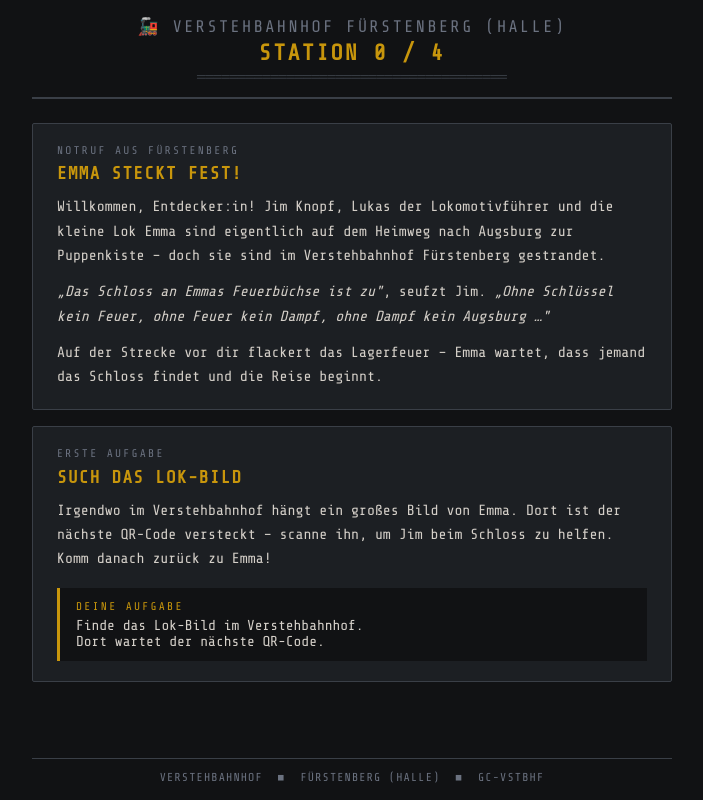
After one commit to KidsLabDe/Verstehbahnhof-Cache, a Flask app: page /aufgabe_st4rt_v9p in a window 1280 px wide. The commit adds this page. Shown: the whole page, without its empty margins (288-991 px from the left). Run offline with Flask 3, Linux system fonts and the light colour scheme.

Commit message:
Gameplay-Refactor: Dual-QR-Flow + Attract + Bahnhofs-Öffnungs-Animation
Neues State-Modell mit 2 QR-Scans pro Bahnhof und Idle-Sentinel:

Server (webseite/server.py):
- state.json: {station: -1..4, task_done: bool, last_activity}
- scan_start_qr() unterscheidet 4 Fälle: started, advanced, pending, arrived
- mark_task_done(required_station) setzt task_done bei passendem Bahnhof
- neue Route /aufgabe_st4rt_v9p mit dynamischer Template-Verzweigung
- /state liefert {station, task_done, station_name, last_activity}
- INACTIVITY_TIMEOUT 30 min → 15 min, Reset auf {station:-1, task_done:false}
- Spieler-Flow: idle → Start-QR → Fürstenberg → Task-QR → zurück zu
  Start-QR → nächster Bahnhof wird freigeschaltet

Templates:
- aufgabe_st4rt_v9p.html (neu) mit 4 Verzweigungen über kind-Variable
  (started/advanced/pending/arrived). Finale-Content (TFTC) liegt im
  arrived-Zweig.
- aufgabe1/_w3rkst4tt/_g0ldst3in/_l0r3nf4hrt weisen jetzt alle zurück
  zum Start-QR statt zur nächsten Station. Behalten MatzEs reduzierten
  Textstil.

Firmware (firmware/src/main.cpp):
- Attract-Modus (Fire2012 + Bursts) läuft bei currentStation < 0
- tickAttractAnimation, drawAttract, fireStep, spawnBurst, burstStep,
  heatColor, qadd8/qsub8 – alles in main.cpp, keine neuen Deps
- transitionFlash beim Spielstart (-1 → 0)
- openStationAnimation beim Vorwärts-Übergang (rot blinken → fade out →
  grün fade in, blockierend ~1.8 s). Wird vor dem currentStation-Update
  aufgerufen, damit drawBaseline den Bahnhof noch als rot kennt.
- pollApiAndUpdate liest doc["station"] statt doc["state"]; akzeptiert
  auch Idle-Sentinel -1 (Server-Timeout → Firmware zurück zu Attract)
- loop() schaltet zwischen Attract-Modus (zeitgesteuerter Poll) und
  Pendel-Modus (Wendepunkt-Poll); TRAIN_FRAME_MS bleibt 18 ms
- Attract-Defines in config.h.example dokumentiert, Fallbacks in main.cpp

Flash 30.9%, RAM 35.8% auf dem D1 Mini Lite – reichlich Luft.

Co-Authored-By: Claude Opus 4.6 (1M context) <noreply@anthropic.com>

```diff
--- a/webseite/server.py
+++ b/webseite/server.py
@@ -8,93 +8,170 @@ app = Flask(__name__)
 _data_dir = os.environ.get("STATE_DIR", os.path.dirname(__file__))
 os.makedirs(_data_dir, exist_ok=True)
 STATE_FILE = os.path.join(_data_dir, "state.json")
-INACTIVITY_TIMEOUT = timedelta(minutes=30)
+INACTIVITY_TIMEOUT = timedelta(minutes=15)
+
+# Bahnhof-Indizes (müssen zur Firmware-Reihenfolge passen)
+IDLE = -1
+STATION_FURSTENBERG = 0
+STATION_BERLIN = 1
+STATION_LEIPZIG = 2
+STATION_NURNBERG = 3
+STATION_AUGSBURG = 4
+NUM_STATIONS = 5
 
 STATION_NAMES = {
-    0: "start",
-    1: "lock",
-    2: "repair_cafe",
-    3: "goldstein",
-    4: "lore",
+    -1: "idle",
+    0: "furstenberg",
+    1: "berlin",
+    2: "leipzig",
+    3: "nurnberg",
+    4: "augsburg",
 }
+
+
+# -------- State-Persistenz --------
+
+def _fresh():
+    return {
+        "station": IDLE,
+        "task_done": False,
+        "last_activity": datetime.now().isoformat(),
+    }
 
 
 def load_state():
     if not os.path.exists(STATE_FILE):
-        return {"state": 0, "last_activity": datetime.now().isoformat()}
+        return _fresh()
     with open(STATE_FILE) as f:
-        return json.load(f)
+        data = json.load(f)
+    # defensiv: fehlende Felder auffüllen (Upgrade vom alten Schema)
+    if "station" not in data:
+        data["station"] = data.get("state", IDLE)
+    data.setdefault("task_done", False)
+    data.setdefault("last_activity", datetime.now().isoformat())
+    return data
 
 
-def save_state(state_dict):
+def save_state(data):
     with open(STATE_FILE, "w") as f:
-        json.dump(state_dict, f)
+        json.dump(data, f)
 
 
 def get_state():
     data = load_state()
     last = datetime.fromisoformat(data["last_activity"])
     if datetime.now() - last > INACTIVITY_TIMEOUT:
-        data = {"state": 0, "last_activity": datetime.now().isoformat()}
+        data = _fresh()
         save_state(data)
     return data
 
 
-def advance_state(required_state, next_state):
-    data = get_state()
-    if data["state"] == required_state:
-        data["state"] = next_state
-        data["last_activity"] = datetime.now().isoformat()
-        save_state(data)
-    elif data["state"] >= required_state:
-        data["last_activity"] = datetime.now().isoformat()
-        save_state(data)
-    return data
-
-
-def touch_state():
-    data = get_state()
+def touch(data=None):
+    if data is None:
+        data = get_state()
     data["last_activity"] = datetime.now().isoformat()
     save_state(data)
     return data
 
 
+# -------- Game-Logik --------
+
+def mark_task_done(required_station):
+    """Markiert die Task am required_station als erledigt. Wenn der
+    Spieler nicht dort ist, passiert nichts außer einem touch."""
+    data = get_state()
+    if data["station"] == required_station and not data["task_done"]:
+        data["task_done"] = True
+    data["last_activity"] = datetime.now().isoformat()
+    save_state(data)
+    return data
+
+
+def scan_start_qr():
+    """Der Start-QR hat mehrere Bedeutungen, je nach aktuellem Zustand:
+
+    - Idle (niemand hat gespielt): Spiel starten, Station → Fürstenberg
+    - Task am aktuellen Bahnhof erledigt: nächsten Bahnhof freischalten
+    - Task noch offen: gar nix ändern (der Spieler muss erst die Aufgabe
+      finden)
+    - Am Ziel angekommen: einfach touch
+
+    Returns (data, kind) mit kind ∈ {started, advanced, arrived, pending}.
+    """
+    data = get_state()
+
+    if data["station"] == IDLE:
+        data = {
+            "station": STATION_FURSTENBERG,
+            "task_done": False,
+            "last_activity": datetime.now().isoformat(),
+        }
+        save_state(data)
+        return data, "started"
+
+    if data["task_done"] and data["station"] < NUM_STATIONS - 1:
+        data = {
+            "station": data["station"] + 1,
+            "task_done": False,
+            "last_activity": datetime.now().isoformat(),
+        }
+        save_state(data)
+        return data, "advanced"
+
+    if data["station"] == NUM_STATIONS - 1:
+        data = touch(data)
+        return data, "arrived"
+
+    # Task noch offen, aktueller Bahnhof
+    data = touch(data)
+    return data, "pending"
+
+
+# -------- Routes --------
+
 @app.route("/")
 def index():
-    touch_state()
+    touch()
     return render_template("index.html")
+
+
+@app.route("/aufgabe_st4rt_v9p")
+def aufgabe_start():
+    data, kind = scan_start_qr()
+    return render_template(
+        "aufgabe_st4rt_v9p.html",
+        kind=kind,
+        station=data["station"],
+        num_stations=NUM_STATIONS,
+    )
 
 
 @app.route("/aufgabe1")
 def aufgabe1():
-    advance_state(required_state=0, next_state=1)
+    mark_task_done(STATION_FURSTENBERG)
     return render_template("aufgabe1.html")
-
-
-@app.route("/aufgabe2")
-def aufgabe2():
-    touch_state()
-    return render_template("aufgabe2.html")
 
 
 @app.route("/aufgabe_w3rkst4tt_k9p")
 def aufgabe_repair():
     data = get_state()
-    if data["state"] < 1:
+    # Easter Egg: Wer ohne Spielstart hier reinstolpert, wird freundlich
+    # auf die echte Repair-Café-Seite umgeleitet.
+    if data["station"] < STATION_BERLIN:
         return redirect("https://reparaturbahnhof.de/")
-    advance_state(required_state=1, next_state=2)
+    mark_task_done(STATION_BERLIN)
     return render_template("aufgabe_w3rkst4tt_k9p.html")
 
 
 @app.route("/aufgabe_g0ldst3in_m7x")
 def aufgabe_gold():
-    advance_state(required_state=2, next_state=3)
+    mark_task_done(STATION_LEIPZIG)
     return render_template("aufgabe_g0ldst3in_m7x.html")
 
 
 @app.route("/aufgabe_l0r3nf4hrt_b3q")
 def aufgabe_lore():
-    advance_state(required_state=3, next_state=4)
+    mark_task_done(STATION_NURNBERG)
     return render_template("aufgabe_l0r3nf4hrt_b3q.html")
 
 
@@ -102,8 +179,9 @@ def aufgabe_lore():
 def state():
     data = get_state()
     return jsonify({
-        "state": data["state"],
-        "station": STATION_NAMES.get(data["state"], "unknown"),
+        "station": data["station"],
+        "task_done": data["task_done"],
+        "station_name": STATION_NAMES.get(data["station"], "unknown"),
         "last_activity": data["last_activity"],
     })
 
--- a/webseite/templates/aufgabe1.html
+++ b/webseite/templates/aufgabe1.html
@@ -10,10 +10,10 @@
 
 <div class="card">
   <div class="card-label">Nächster Schritt</div>
-  <h2>Finde das Repair Café</h2>
+  <h2>Geh zurück zum Start-QR</h2>
   <p>
-    Suche das Repair-Café-Plakat im Verstehbahnhof.<br>
-    Dort ist der nächste QR-Code.
+    Geh zurück zu Emma und scanne nochmal den Start-QR.<br>
+    Dann wird der nächste Bahnhof freigeschaltet.
   </p>
 </div>
 {% endblock %}
--- a/webseite/templates/aufgabe_g0ldst3in_m7x.html
+++ b/webseite/templates/aufgabe_g0ldst3in_m7x.html
@@ -10,10 +10,10 @@
 
 <div class="card">
   <div class="card-label">Nächster Schritt</div>
-  <h2>Finde die Lore</h2>
+  <h2>Geh zurück zum Start-QR</h2>
   <p>
-    Suche die Loren in der Nähe des Verstehbahnhofs.<br>
-    Dort ist die Schatzkiste versteckt.
+    Geh zurück zu Emma und scanne nochmal den Start-QR.<br>
+    Dann wird der nächste Bahnhof freigeschaltet.
   </p>
 </div>
 {% endblock %}
--- /dev/null
+++ b/webseite/templates/aufgabe_st4rt_v9p.html
@@ -0,0 +1,185 @@
+{% extends "base.html" %}
+
+{% block title %}
+{%- if kind == "started" -%}Start – Emmas Reise beginnt
+{%- elif kind == "advanced" -%}Emma rollt weiter
+{%- elif kind == "arrived" -%}Finale – Augsburg!
+{%- else -%}Noch nicht so weit
+{%- endif -%}
+{% endblock %}
+
+{% block header_title %}
+{%- if kind == "started" -%}Station 0 / 4
+{%- elif kind == "arrived" -%}Station 4 / 4 – Finale!
+{%- else -%}Station {{ station }} / 4
+{%- endif -%}
+{% endblock %}
+
+{% block extra_style %}
+{% if kind == "arrived" %}
+@keyframes pulse {
+  0%, 100% { opacity: 1; text-shadow: 0 0 8px var(--accent); }
+  50%      { opacity: 0.7; text-shadow: 0 0 20px var(--accent); }
+}
+.finale-title {
+  animation: pulse 2s infinite;
+  color: var(--accent);
+  font-size: 1.4rem;
+  text-align: center;
+  letter-spacing: 0.15em;
+  text-transform: uppercase;
+  padding: 0.5rem 0 1rem;
+}
+{% endif %}
+{% endblock %}
+
+{% block content %}
+
+{# --- Fall 1: Spiel wird gerade gestartet --- #}
+{% if kind == "started" %}
+<div class="card">
+  <div class="card-label">Notruf aus Fürstenberg</div>
+  <h2>Emma steckt fest!</h2>
+  <p>
+    Willkommen, Entdecker:in! Jim Knopf, Lukas der Lokomotivführer und die
+    kleine Lok Emma sind eigentlich auf dem Heimweg nach Augsburg zur
+    Puppenkiste – doch sie sind im Verstehbahnhof Fürstenberg gestrandet.
+  </p>
+  <p>
+    <em>„Das Schloss an Emmas Feuerbüchse ist zu"</em>, seufzt Jim.
+    <em>„Ohne Schlüssel kein Feuer, ohne Feuer kein Dampf,
+    ohne Dampf kein Augsburg …"</em>
+  </p>
+  <p>
+    Auf der Strecke vor dir flackert das Lagerfeuer – Emma wartet, dass
+    jemand das Schloss findet und die Reise beginnt.
+  </p>
+</div>
+
+<div class="card">
+  <div class="card-label">Erste Aufgabe</div>
+  <h2>Such das Lok-Bild</h2>
+  <p>
+    Irgendwo im Verstehbahnhof hängt ein großes Bild von Emma. Dort ist
+    der nächste QR-Code versteckt – scanne ihn, um Jim beim Schloss zu
+    helfen. Komm danach zurück zu Emma!
+  </p>
+  <div class="hint-box">
+    <div class="hint-label">Deine Aufgabe</div>
+    Finde das Lok-Bild im Verstehbahnhof.<br>
+    Dort wartet der nächste QR-Code.
+  </div>
+</div>
+
+{# --- Fall 2: Task erledigt, Bahnhof wird freigeschaltet --- #}
+{% elif kind == "advanced" %}
+<div class="card">
+  <div class="card-label">Bahnhof freigeschaltet</div>
+  <h2>Emma rollt weiter!</h2>
+  <p>
+    Du hast Jim geholfen – schau zu Emma auf die Strecke: Der neue Bahnhof
+    wird gerade <em>geöffnet</em>. Er blinkt, fadet aus und wird grün.
+    Dann setzt sich Emma wieder in Bewegung.
+  </p>
+  {% if station == 1 %}
+  <p>
+    Nächster Halt: <strong>Berlin</strong>. Dort gibt es ein Repair Café,
+    in dem Jim das Schloss wieder gangbar kriegen kann.
+  </p>
+  {% elif station == 2 %}
+  <p>
+    Nächster Halt: <strong>Leipzig</strong>. Jim hat seinen Goldstein
+    verloren – er muss ihn dringend wiederfinden.
+  </p>
+  {% elif station == 3 %}
+  <p>
+    Nächster Halt: <strong>Nürnberg</strong>. Emma braucht einen Anschub –
+    Zeit, eine Lore zu finden.
+  </p>
+  {% endif %}
+</div>
+
+<div class="card">
+  <div class="card-label">Nächste Aufgabe</div>
+  <h2>Such den nächsten QR-Code</h2>
+  <div class="hint-box">
+    <div class="hint-label">Deine Aufgabe</div>
+    {% if station == 1 %}
+      Finde das Repair-Café-Plakat im Verstehbahnhof.
+    {% elif station == 2 %}
+      Suche den Goldstein auf dem Gelände.
+    {% elif station == 3 %}
+      Finde die Lore auf dem Gelände.
+    {% endif %}
+    <br>
+    Scanne dort den QR-Code und komm wieder hierher zurück.
+  </div>
+</div>
+
+{# --- Fall 3: Task noch offen, zu früh zurück --- #}
+{% elif kind == "pending" %}
+<div class="card">
+  <div class="card-label">Hmmm …</div>
+  <h2>Du bist zu früh zurück!</h2>
+  <p>
+    Emma wartet noch. Du musst erst die aktuelle Aufgabe lösen, bevor der
+    nächste Bahnhof geöffnet werden kann.
+  </p>
+  {% if station == 0 %}
+  <p>Suche das <strong>Lok-Bild</strong> im Verstehbahnhof.</p>
+  {% elif station == 1 %}
+  <p>Suche das <strong>Repair-Café-Plakat</strong>.</p>
+  {% elif station == 2 %}
+  <p>Suche den <strong>Goldstein</strong>.</p>
+  {% elif station == 3 %}
+  <p>Suche die <strong>Lore</strong>.</p>
+  {% endif %}
+  <div class="hint-box">
+    <div class="hint-label">Hinweis</div>
+    Scanne erst den QR-Code an der aktuellen Aufgabe.<br>
+    Danach kommst du hier wieder vorbei.
+  </div>
+</div>
+
+{# --- Fall 4: Ziel erreicht --- #}
+{% else %}
+<div class="card" style="text-align:center;">
+  <div class="finale-title">&#x1F682; Glückwunsch! &#x1F682;</div>
+  <div class="card-label">Jim Knopf sagt</div>
+  <p style="margin-top:0.75rem;">
+    <em>
+      „Ich hab's! Schloss, Repair Café, Goldstein, Lore – alles da!
+      Emma und ich können endlich nach Augsburg zurückfahren.
+      Du hast mir das Leben gerettet!"
+    </em>
+  </p>
+</div>
+
+<div class="card">
+  <div class="card-label">Du hast es geschafft</div>
+  <h2>Die finale Box</h2>
+  <p>
+    Hier bei Emma ist die finale Cache-Box versteckt.
+    Trag dich ins Logbuch ein und hinterlasse Jim Knopf eine Botschaft
+    für seine Weiterreise.
+  </p>
+  <p>
+    Vergiss nicht, den Fund auch online auf geocaching.com einzutragen!
+  </p>
+  <div class="hint-box">
+    <div class="hint-label">TFTC</div>
+    Thanks for this cache &nbsp;&#x2014;&nbsp;
+    Danke fürs Mitspielen!
+  </div>
+</div>
+
+<div class="card" style="text-align:center;">
+  <p style="font-size:0.82rem;color:var(--muted);">
+    Cache gelegt vom Verstehbahnhof Fürstenberg (Halle).<br>
+    Lock &#x2192; Repair Café &#x2192; Goldstein &#x2192; Lore &#x2192; Augsburg
+  </p>
+</div>
+
+{% endif %}
+
+{% endblock %}
--- a/webseite/templates/aufgabe_w3rkst4tt_k9p.html
+++ b/webseite/templates/aufgabe_w3rkst4tt_k9p.html
@@ -10,10 +10,10 @@
 
 <div class="card">
   <div class="card-label">Nächster Schritt</div>
-  <h2>Finde den Goldstein</h2>
+  <h2>Geh zurück zum Start-QR</h2>
   <p>
-    Er liegt irgendwo auf dem Gelände des Verstehbahnhofs.<br>
-    Von dem Goldenen Stein sieht man ein Gelbes G, dort ist der nächste QR-Code.
+    Geh zurück zu Emma und scanne nochmal den Start-QR.<br>
+    Dann wird der nächste Bahnhof freigeschaltet.
   </p>
 </div>
 {% endblock %}
```
Also changed, not shown: webseite/templates/aufgabe_l0r3nf4hrt_b3q.html (+9 -16 lines), 2 other files.
